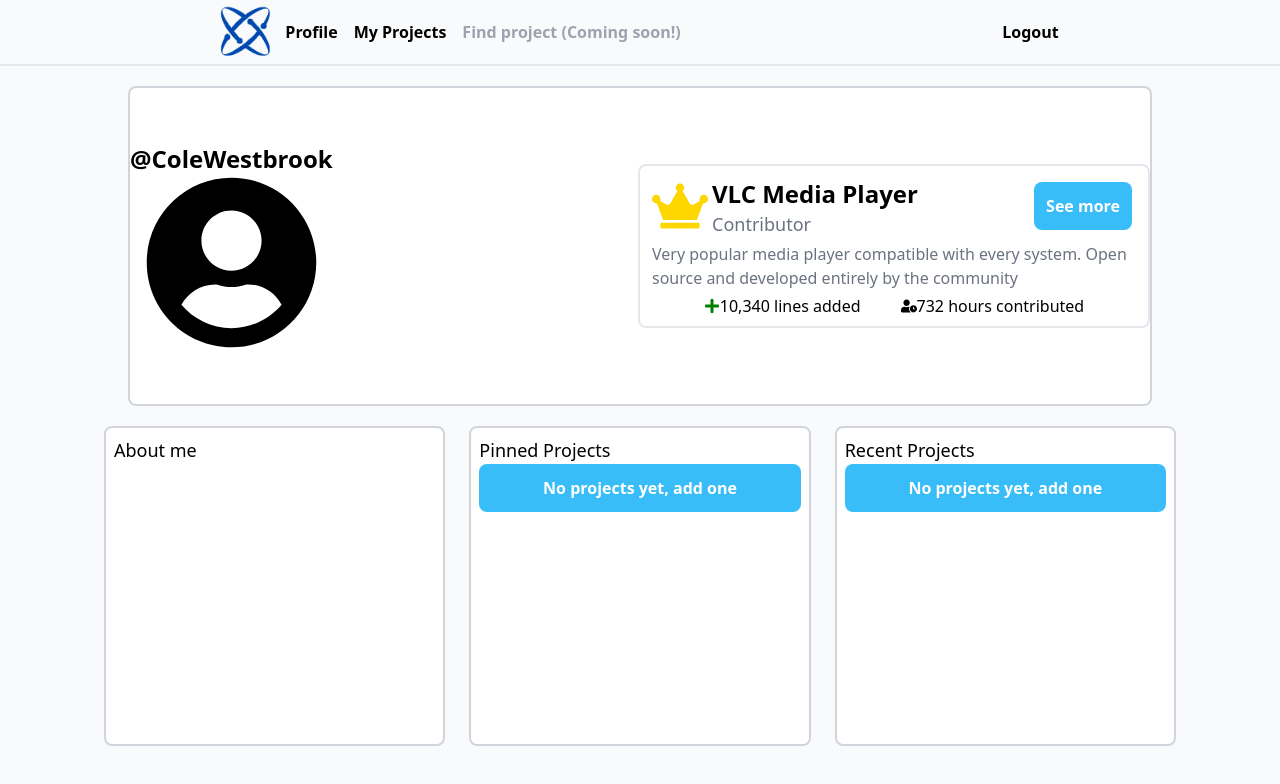
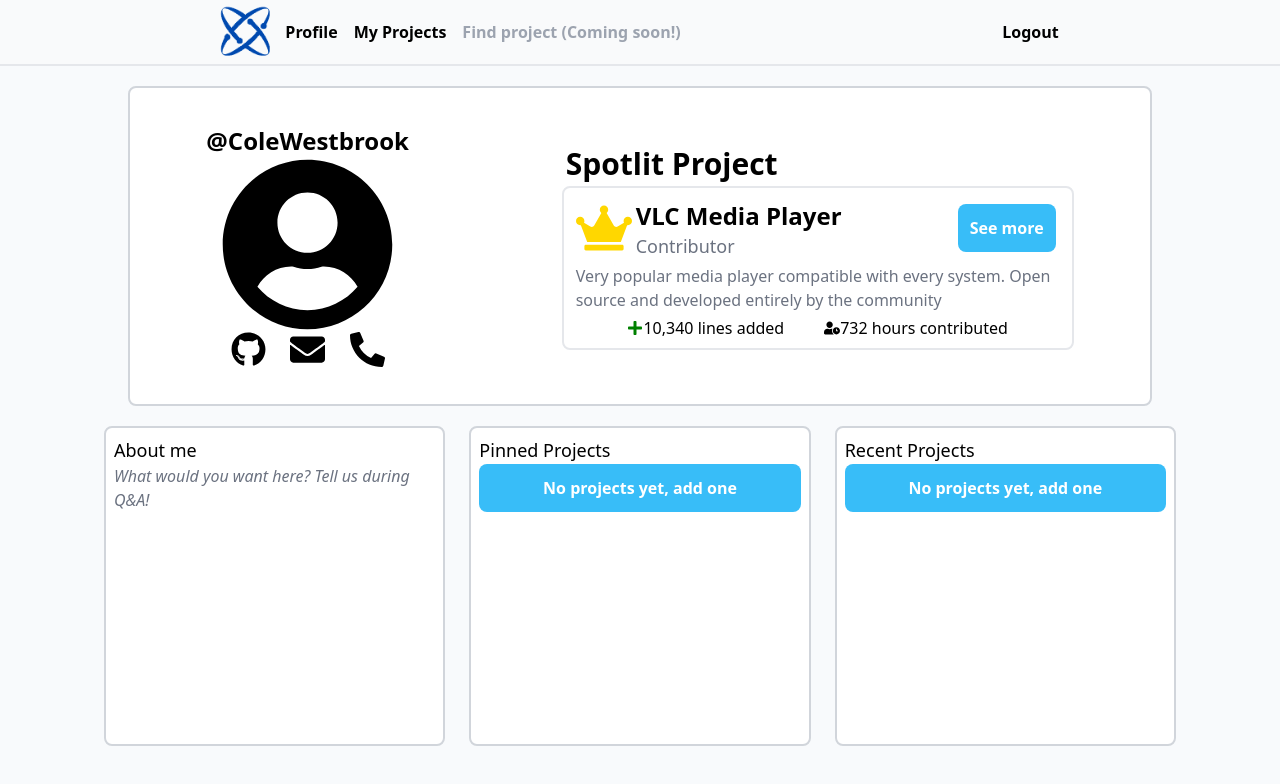
Before and after one commit to TheFossilDev/CodeConnect, a Next.js app: page /Profile in a window 1280 px wide. Shown: the top 784 px of the page. Built offline with nearby package versions, Linux system fonts and the light colour scheme; no server answers; sample sign-in values are in the browser's storage.

Commit message:
Final iteration one demo ready

```diff
--- a/pages/Profile.js
+++ b/pages/Profile.js
@@ -1,4 +1,12 @@
-import { FaCrown, FaPlus, FaUserClock, FaUserCircle } from "react-icons/fa";
+import {
+  FaCrown,
+  FaPlus,
+  FaUserClock,
+  FaUserCircle,
+  FaEnvelope,
+  FaPhoneAlt,
+  FaGithub,
+} from "react-icons/fa";
 import NavBar from "../components/UI/NavBar";
 import ButtonSmall from "../components/ButtonSmall";
 
@@ -17,34 +25,48 @@
     } else if (!loading && user != null) {
       console.log(user);
     } else if (!loading) {
-      router.push("/login")
+      router.push("/login");
     }
   }, [user, loading, error]);
 
-  if (!loading && user != null) return (
+  if (!loading && user != null)
+    return (
       <>
         <div className="bg-slate-50 h-screen">
           <NavBar />
           <div className="h-full flex flex-col justify-start items-center">
             {/* Profile Card */}
-          <FlatOutlineCard className="w-4/5 h-2/5 my-5 flex justify-between items-center">
+            <FlatOutlineCard className="w-4/5 h-2/5 my-5 flex justify-around items-center">
               <div className="flex flex-col justify-center items-center">
                 <h2 className="font-semibold text-2xl">@ColeWestbrook</h2>
                 <FaUserCircle size="175" />
+                {/* Socials */}
+                <div className="w-full flex justify-evenly">
+                  <FaGithub size="35" cursor="pointer" />
+                  <FaEnvelope size="35" cursor="pointer" />
+                  <FaPhoneAlt size="35" cursor="pointer" />
+                </div>
               </div>
               {/* Pinned project */}
+              <div className="flex flex-col justify-start items-start">
+                <h1 className="text-3xl font-semibold m-1">Spotlit Project</h1>
                 <div className="flex flex-col justify-start items-start w-[32rem] h-fit bg-white border-2 border-gray-200 rounded-lg p-2">
                   <div className="w-full flex justify-between">
                     <div className="flex justify-start">
                       <FaCrown className="m-1" size="56" color="gold" />
                       <div className="mt-1">
-                    <h1 className="text-2xl font-semibold">VLC Media Player</h1>
+                        <h1 className="text-2xl font-semibold">
+                          VLC Media Player
+                        </h1>
                         <h3 className="text-lg text-gray-500">Contributor</h3>
                       </div>
                     </div>
                     <ButtonSmall text="See more" />
                   </div>
-              <p className="m-1 text-gray-500">Very popular media player compatible with every system. Open source and developed entirely by the community</p>
+                  <p className="m-1 text-gray-500">
+                    Very popular media player compatible with every system. Open
+                    source and developed entirely by the community
+                  </p>
                   <div className="flex self-center justify-evenly items-start">
                     <div className="flex justify-center items-center mr-10">
                       <FaPlus color="green" />
@@ -56,22 +78,34 @@
                     </div>
                   </div>
                 </div>
+              </div>
             </FlatOutlineCard>
             {/* Bottom half */}
             <div className="flex justify-center items-center h-2/5 w-4/5">
               <FlatOutlineCard className="h-full p-2 flex flex-shrink-0 flex-grow basis-1/3 flex-col">
                 <h2 className="text-lg">About me</h2>
+                <p className="text-gray-500"><i>What would you want here? Tell us during Q&A!</i></p>
               </FlatOutlineCard>
               <FlatOutlineCard className="h-full p-2 mx-6 flex-shrink-0 flex-grow basis-1/3">
                 <h2 className="text-lg">Pinned Projects</h2>
-              <div onClick={() => router.push("/projects")} className="hover:bg-sky-500 bg-sky-400 w-full m-h-10 h-fit p-3 cursor-pointer rounded-lg flex justify-center">
-                <button className="text-white font-bold text-center">No projects yet, add one</button>
+                <div
+                  onClick={() => router.push("/projects")}
+                  className="hover:bg-sky-500 bg-sky-400 w-full m-h-10 h-fit p-3 cursor-pointer rounded-lg flex justify-center"
+                >
+                  <button className="text-white font-bold text-center">
+                    No projects yet, add one
+                  </button>
                 </div>
               </FlatOutlineCard>
               <FlatOutlineCard className="h-full p-2 flex-shrink-0 flex-grow basis-1/3">
                 <h2 className="text-lg">Recent Projects</h2>
-              <div onClick={() => router.push("/projects")} className="hover:bg-sky-500 bg-sky-400 w-full m-h-10 h-fit p-3 cursor-pointer rounded-lg flex justify-center">
-                <button className="text-white font-bold text-center">No projects yet, add one</button>
+                <div
+                  onClick={() => router.push("/projects")}
+                  className="hover:bg-sky-500 bg-sky-400 w-full m-h-10 h-fit p-3 cursor-pointer rounded-lg flex justify-center"
+                >
+                  <button className="text-white font-bold text-center">
+                    No projects yet, add one
+                  </button>
                 </div>
               </FlatOutlineCard>
             </div>
--- a/pages/projects.js
+++ b/pages/projects.js
@@ -85,6 +85,8 @@
         <GrMysql size="25" />
       ) : language === "Swift" ? (
         <FaSwift size="25" />
+      ) : language === "R" ? (
+        <FaRProject size="25" />
       ) : language
     )});
     properties.languages = iconLanguages;
```
Lines whose indentation alone changed are shown as unchanged.
